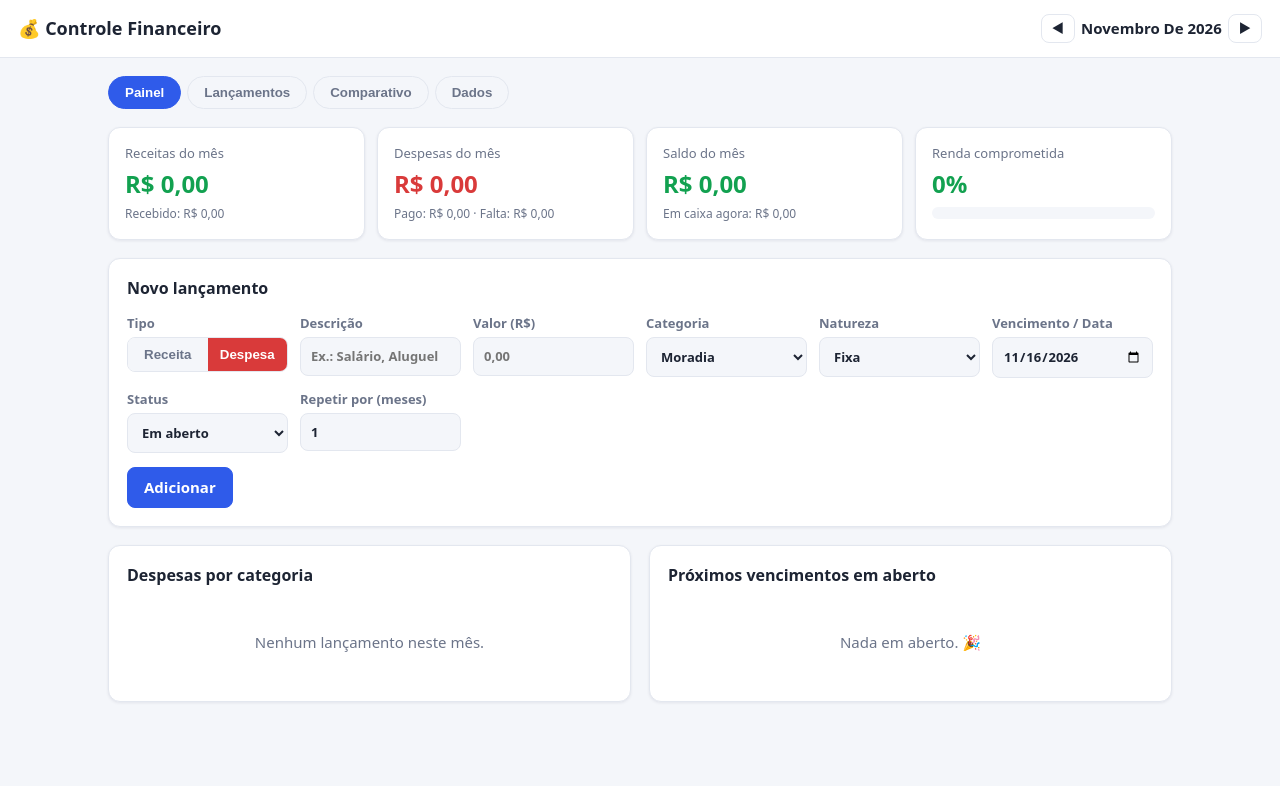
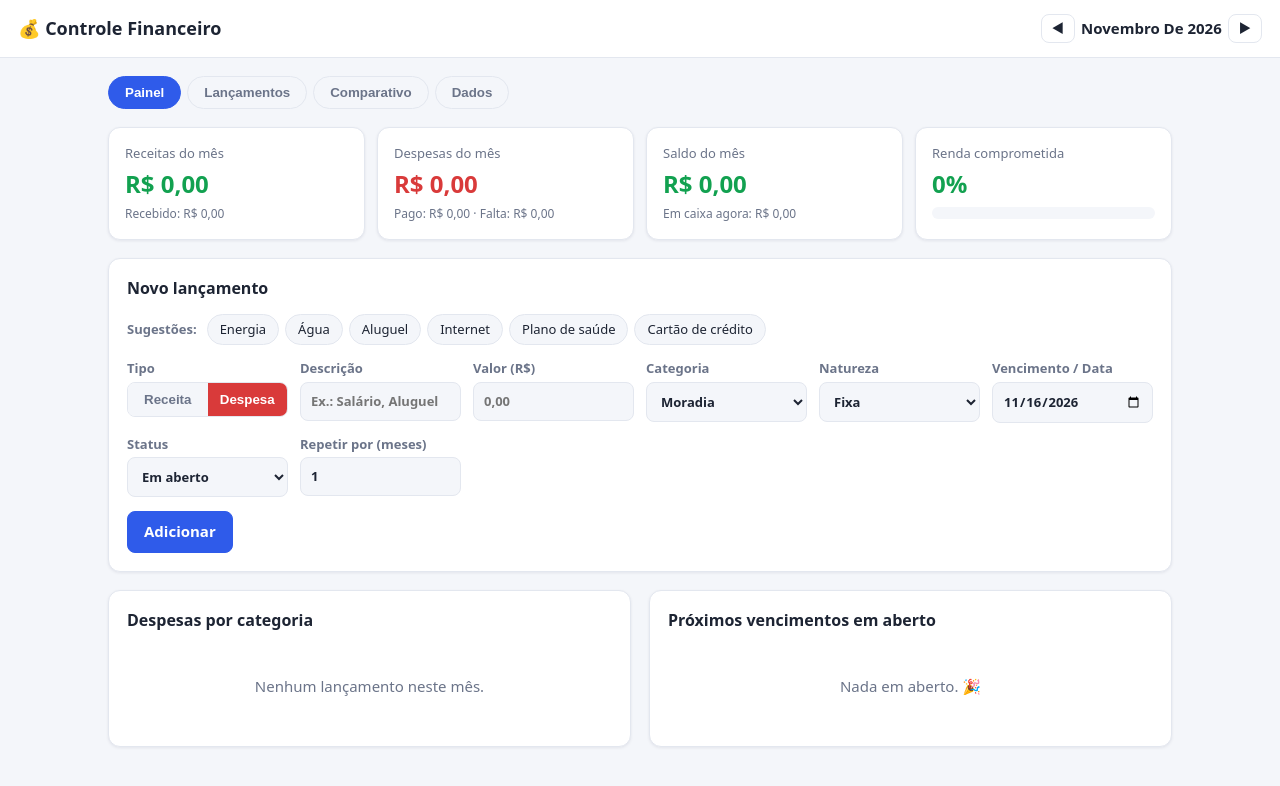
Before and after one commit to pedrojrti/controle-financeiroPJ, a plain HTML site: page index.html in a window 1280 px wide. Drawn offline with Linux system fonts and the light colour scheme.

Commit message:
Adiciona sugestões rápidas de despesas (Energia, Água, Aluguel, Internet, Plano de saúde, Cartão de crédito)
Co-Authored-By: Claude Opus 5.5 <noreply@anthropic.com>
Claude-Session: https://claude.ai/code/session_01JR2rdjAd4mqfKtPaQnqytw

```diff
--- a/index.html
+++ b/index.html
@@ -77,6 +77,10 @@
   .tipo-toggle button { flex: 1; padding: 9px; border: 0; background: var(--bg); color: var(--muted); font-weight: 700; cursor: pointer; }
   .tipo-toggle button.on[data-tipo="receita"] { background: var(--receita); color: #fff; }
   .tipo-toggle button.on[data-tipo="despesa"] { background: var(--despesa); color: #fff; }
+  .sugestoes { display: flex; flex-wrap: wrap; gap: 6px; margin-bottom: 14px; align-items: center; }
+  .sugestoes .rot { font-size: 13px; color: var(--muted); font-weight: 600; margin-right: 4px; }
+  .chip { font: inherit; font-size: 13px; padding: 5px 12px; border-radius: 999px; border: 1px solid var(--border); background: var(--bg); color: var(--text); cursor: pointer; }
+  .chip:hover { border-color: var(--despesa); color: var(--despesa); }
   .acoes { display: flex; gap: 8px; margin-top: 14px; flex-wrap: wrap; }
   .btn { font: inherit; font-weight: 600; border: 1px solid var(--border); background: var(--card); color: var(--text); padding: 9px 16px; border-radius: 8px; cursor: pointer; }
   .btn.primario { background: var(--primary); border-color: var(--primary); color: #fff; }
@@ -158,6 +162,7 @@
       <h2 id="tituloForm">Novo lançamento</h2>
       <form id="formLanc">
         <input type="hidden" id="editId">
+        <div class="sugestoes" id="sugestoes"></div>
         <div class="campos">
           <label>Tipo
             <div class="tipo-toggle">
@@ -280,6 +285,17 @@ const CATEGORIAS = {
   receita: ['Salário', 'Freelance / Extra', 'Investimentos', 'Aluguel recebido', 'Reembolso', 'Outras receitas'],
   despesa: ['Moradia', 'Alimentação', 'Transporte', 'Saúde', 'Educação', 'Lazer', 'Contas (luz/água/internet)', 'Cartão de crédito', 'Empréstimos', 'Assinaturas', 'Outras despesas']
 };
+const SUGESTOES = {
+  despesa: [
+    { descricao: 'Energia', categoria: 'Contas (luz/água/internet)', natureza: 'fixa' },
+    { descricao: 'Água', categoria: 'Contas (luz/água/internet)', natureza: 'fixa' },
+    { descricao: 'Aluguel', categoria: 'Moradia', natureza: 'fixa' },
+    { descricao: 'Internet', categoria: 'Contas (luz/água/internet)', natureza: 'fixa' },
+    { descricao: 'Plano de saúde', categoria: 'Saúde', natureza: 'fixa' },
+    { descricao: 'Cartão de crédito', categoria: 'Cartão de crédito', natureza: 'variavel' }
+  ],
+  receita: []
+};
 const CHAVE = 'controleFinanceiro.v1';
 const brl = v => v.toLocaleString('pt-BR', { style: 'currency', currency: 'BRL' });
 const $ = id => document.getElementById(id);
@@ -332,6 +348,24 @@ function setTipo(t) {
   tipoForm = t;
   document.querySelectorAll('.tipo-toggle button').forEach(b => b.classList.toggle('on', b.dataset.tipo === t));
   preencherCategorias();
+  renderSugestoes();
+}
+function renderSugestoes() {
+  const lista = SUGESTOES[tipoForm] || [];
+  const box = $('sugestoes');
+  box.style.display = lista.length ? '' : 'none';
+  box.innerHTML = lista.length ? '<span class="rot">Sugestões:</span>' : '';
+  lista.forEach(sg => {
+    const b = document.createElement('button');
+    b.type = 'button'; b.className = 'chip'; b.textContent = sg.descricao;
+    b.addEventListener('click', () => {
+      $('fDescricao').value = sg.descricao;
+      $('fCategoria').value = sg.categoria;
+      $('fNatureza').value = sg.natureza;
+      $('fValor').focus();
+    });
+    box.appendChild(b);
+  });
 }
 document.querySelectorAll('.tipo-toggle button').forEach(b => b.addEventListener('click', () => setTipo(b.dataset.tipo)));
 
```
